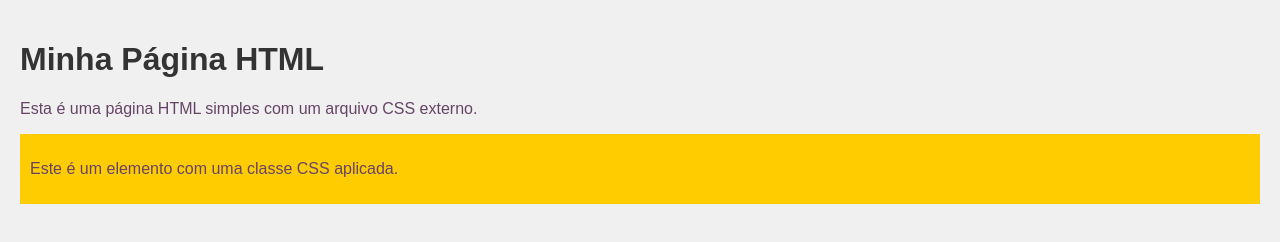
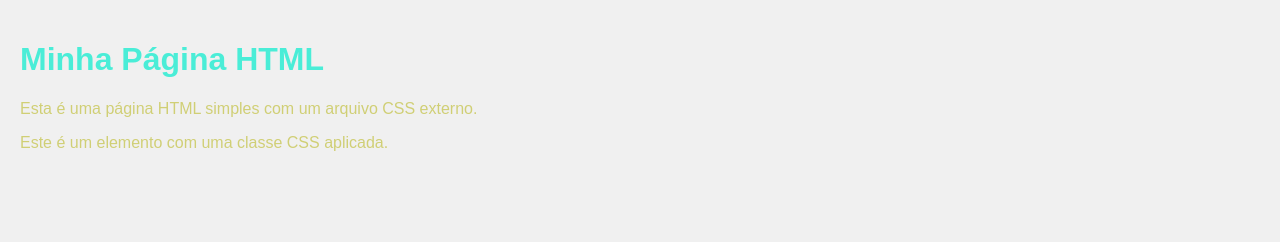
Before and after one commit to WilhianC/outubroatual, a plain HTML site: page index.html in a window 1280 px wide. Drawn offline with Linux system fonts and the light colour scheme.

Commit message:
Update style.css

```diff
--- a/style.css
+++ b/style.css
@@ -14,13 +14,13 @@ padding: 20px;
 
 h1 {
 
-color: #333;
+color: #4aedd7;
 
 }
 
 p {
 
-color: #646;
+color: #d0cf75;
 
 }
 
@@ -28,7 +28,7 @@ color: #646;
 
 .destaque {
 
-background-color: #ffcc00;
+background-color: #fa2a00
 
 padding: 10px;
 
```
